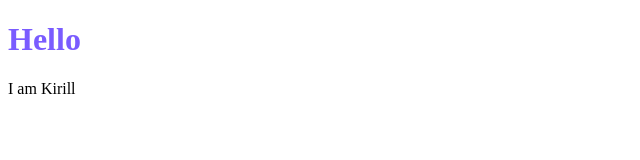
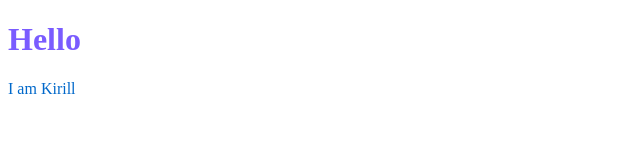
Before and after one commit to Formu1a/rsschool-cv, a plain HTML site: page index.html in a window 1280 px wide. Shown: the full height of the page, 0-640 px from the left. Drawn offline with Linux system fonts and the light colour scheme.

Commit message:
feat: span

```diff
--- a/style.css
+++ b/style.css
@@ -1,3 +1,6 @@
 h1 {
     color: rgb(122, 92, 255);
 }
+span {
+    color: rgb(0, 104, 202);
+}
```
